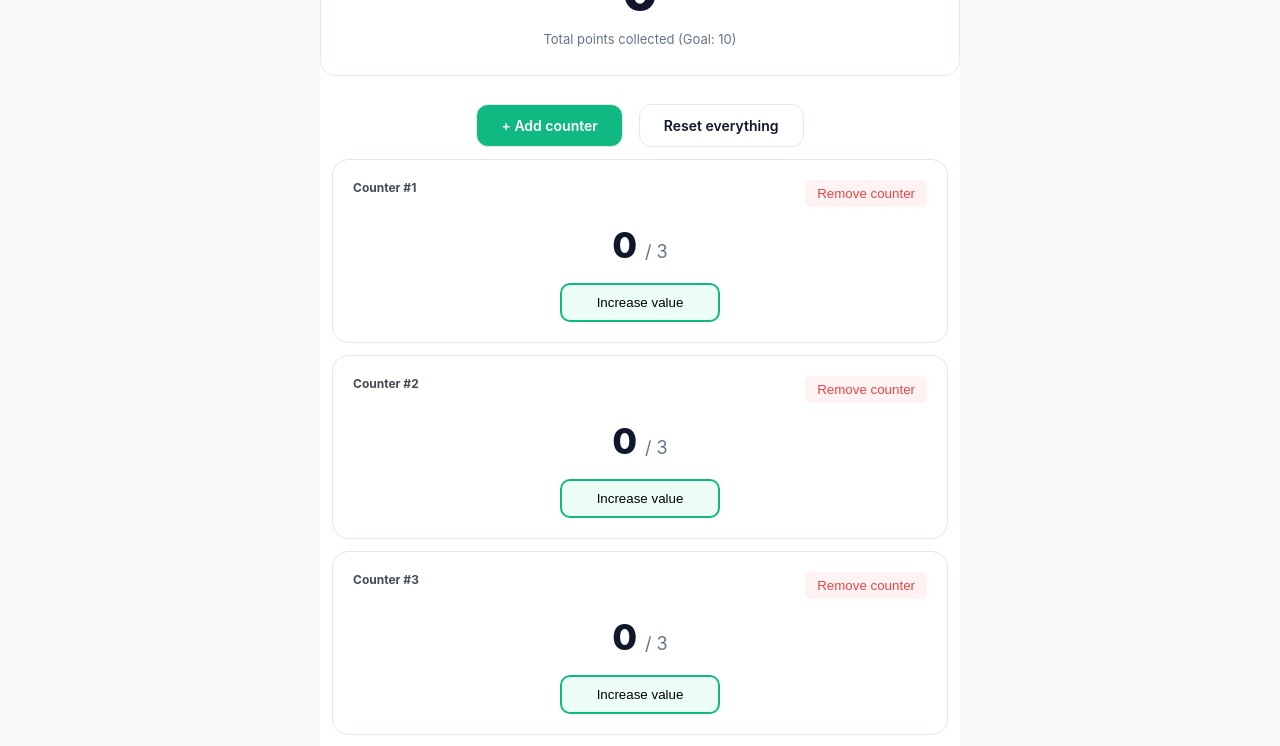
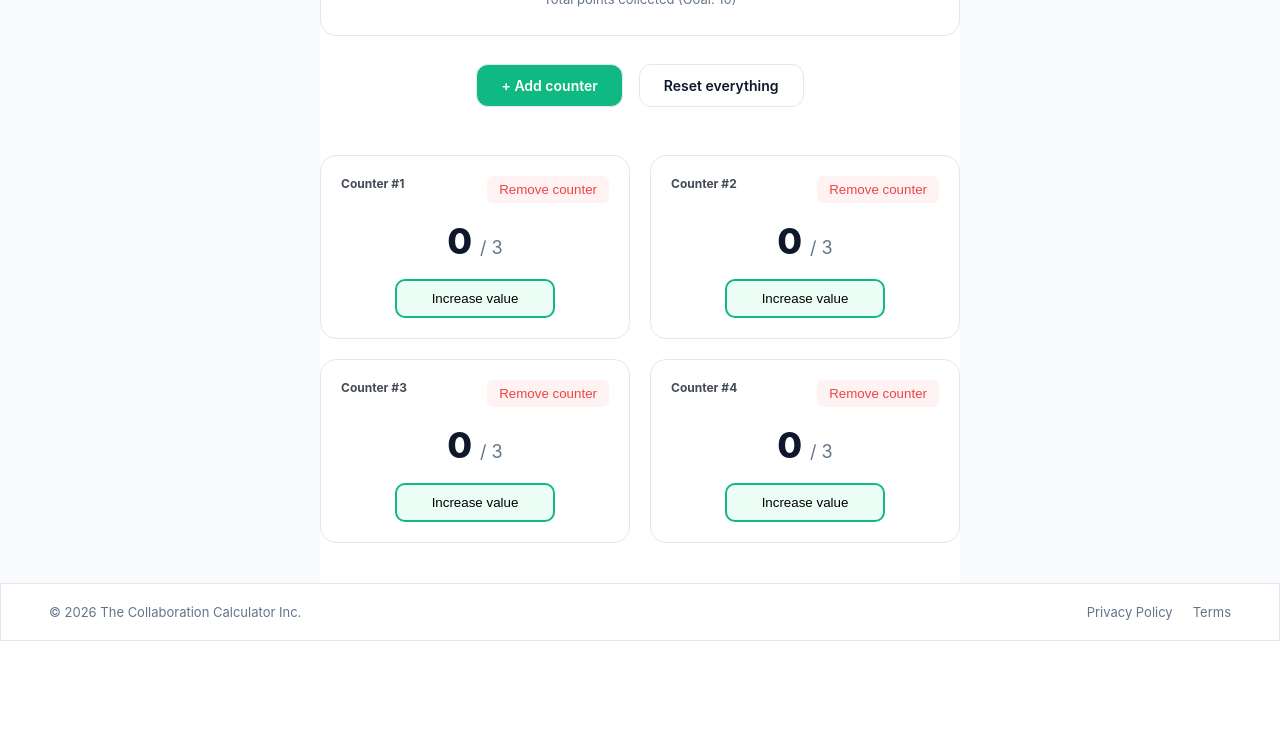
Before and after one commit to NiklasSod/counter_exercise, a React (Vite) app: page / in a window 1280 px wide. Shown: the part 460-1206 px from the top of the page. After the commit the page ends 1101 px from the top, so only its background shows below. Built offline with nearby package versions, Linux system fonts and the light colour scheme.

Commit message:
fix style

```diff
--- a/src/components/Counter.tsx
+++ b/src/components/Counter.tsx
@@ -7,7 +7,6 @@ const CounterWrapper = styled.div`
   border-radius: 1rem;
   border: 1px solid ${props => props.theme.border.color_light};
   gap: 1rem;
-  margin: 0.75rem;
 `;
 
 const TopDiv = styled.div`
--- a/src/components/CounterApp.tsx
+++ b/src/components/CounterApp.tsx
@@ -6,17 +6,20 @@ import CollectorCounter from './CollectorCounter'
 import Counter from './Counter'
 
 const MainWrapper = styled.main`
+  display: flex;
+  flex-direction: column;
+  gap: 1.25rem;
   margin: 0 1rem;
   padding: 1.5rem 0;
   background-color: ${(props) => props.theme.background.main};
   @media (min-width: ${deviceWidths.mobile}) {
-    margin: 0 10rem;
-    padding: 2.5rem 0;
+    margin: 0 5rem;
+    padding: 0;
     background-color: white;
   }
   @media (min-width: ${deviceWidths.laptop}) {
     margin: 0 20rem;
-    padding: 2.5rem 0;
+    padding: 0;
   }
 `;
 
@@ -90,6 +93,18 @@ const Button = styled.button<ButtonProps>`
     color: ${(props) => props.$buttonHasBgColor === 'green' ? 'white' : props.theme.color.black};
   }
   cursor: pointer;
+`;
+
+const CounterWrapper = styled.div`
+  display: flex;
+  flex-direction: column;
+  gap: 0.75rem;
+  @media (min-width: ${deviceWidths.mobile}) {
+    display: grid;
+    grid-template-columns: repeat(2, 1fr);
+    gap: 1.25rem;
+    padding: 1.75rem 0 2.5rem 0;
+  }
 `;
 
 const CounterApp = () => {
@@ -176,6 +191,7 @@ const CounterApp = () => {
 
       </CollectorWrapper>
 
+      <CounterWrapper>
         {counters.map((counter, index) => (
           <Counter
             key={counter.id}
@@ -186,6 +202,7 @@ const CounterApp = () => {
             counters={counters.length}
           />
         ))}
+      </CounterWrapper>
 
     </MainWrapper>
   )
```
Lines whose indentation alone changed are shown as unchanged.
